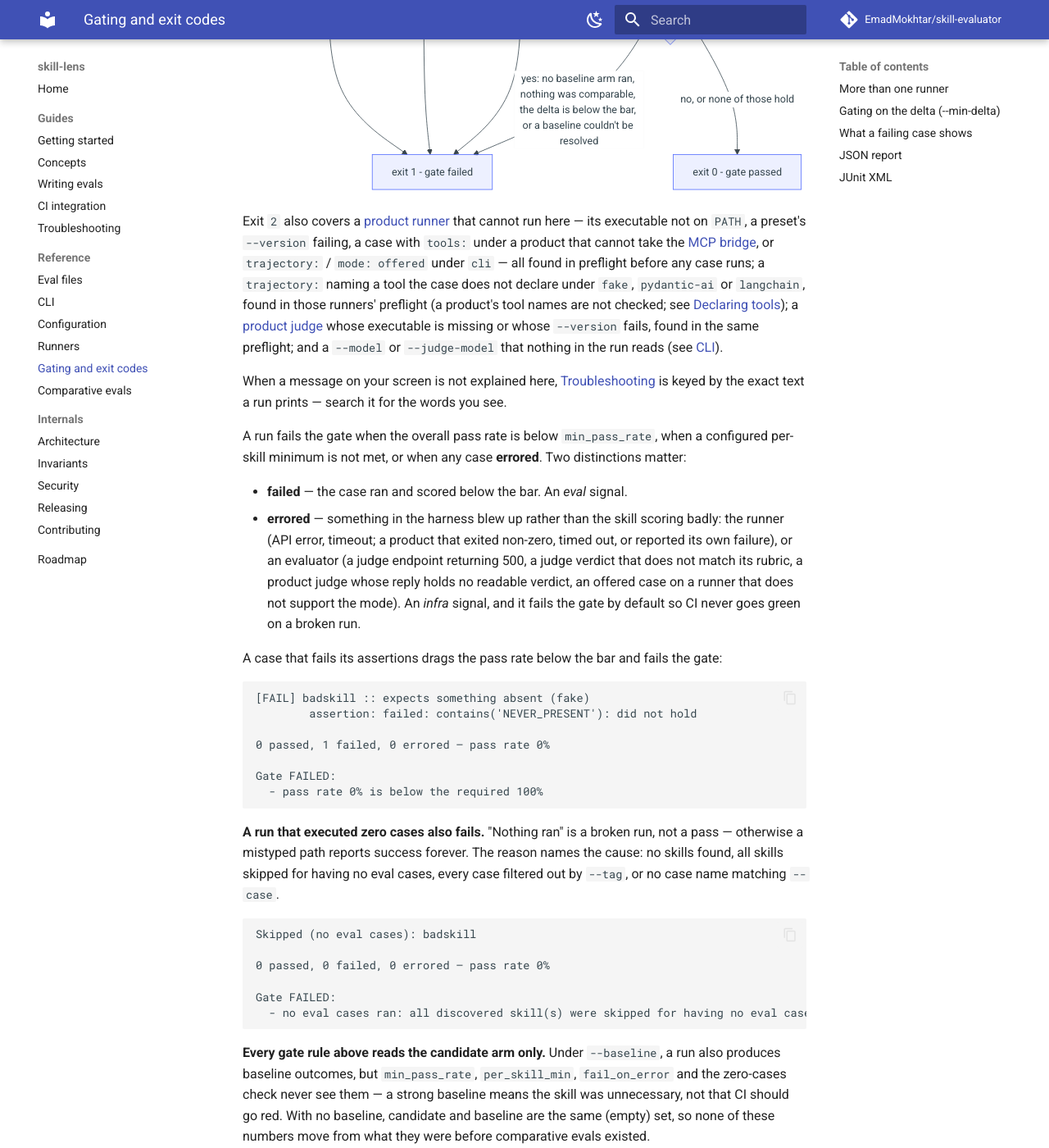
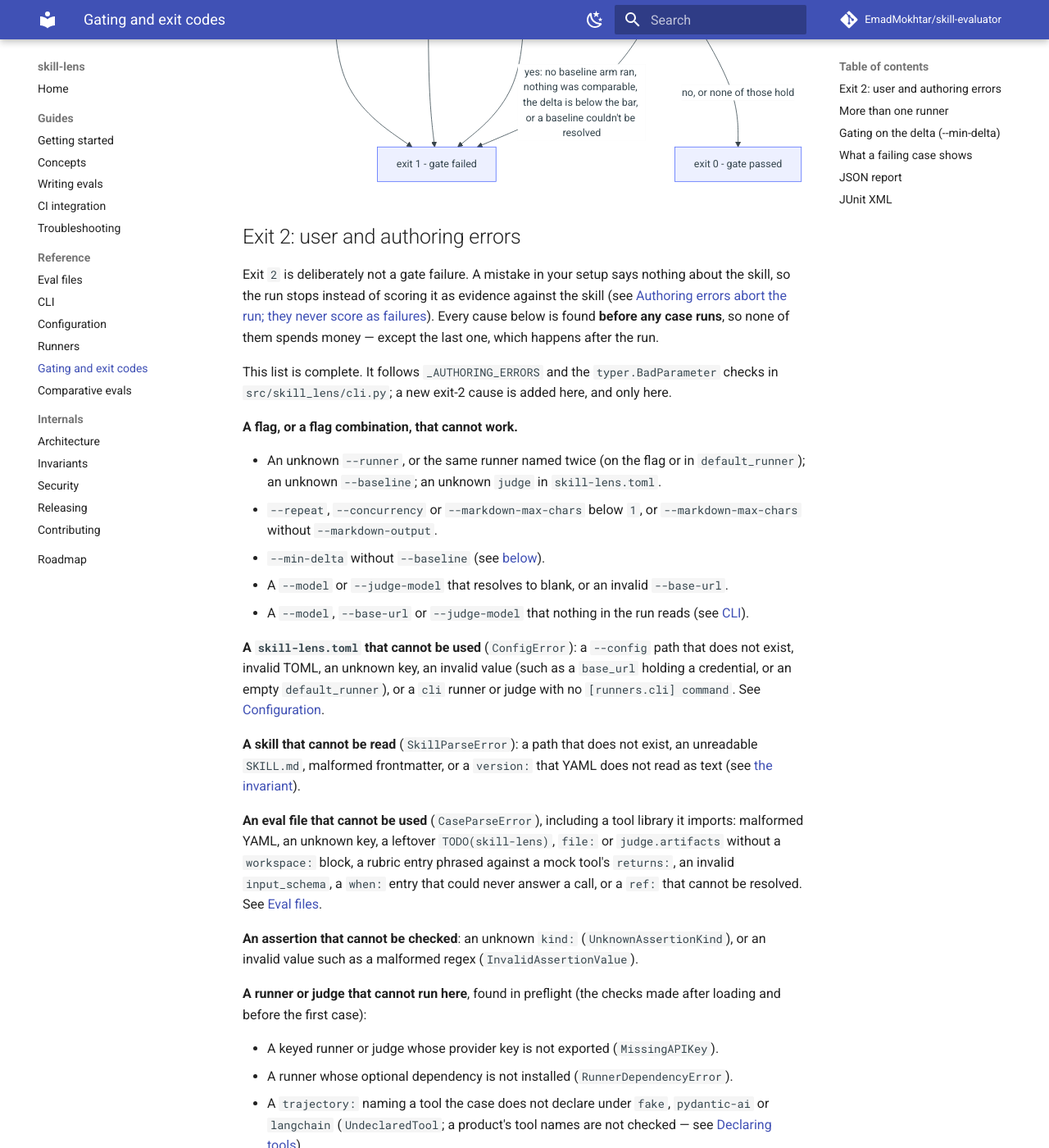
Before and after one commit to EmadMokhtar/skill-evaluator, an MkDocs documentation site: the page built from docs/gating.md, in a window 1280 px wide and 1400 px high, scrolled down 1778 px. Shown: the whole window at 82% size. Built offline with MkDocs 1.6.1 and Material for MkDocs 9.7.7, drawn with Linux system fonts in a browser that asks for light colours; comment, search, counter and statistics services are not loaded; some of the changed text lies outside the part shown.

Commit message:
docs: make gating.md the single owner of the exit-code contract
The exit codes were listed on five pages, and the lists had drifted.
None of them named script_sandbox = "required" with no backend as an
exit-2 cause. gating.md now holds the only complete exit-2 list, built
from _AUTHORING_ERRORS and the BadParameter checks in cli.py. The other
pages summarise the codes in a sentence and link to it. The docs review
instructions record this ownership rule.

Closes #68

Co-Authored-By: Claude Opus 5.5 <noreply@anthropic.com>

````diff
--- a/docs/gating.md
+++ b/docs/gating.md
@@ -1,17 +1,18 @@
 # Gating and exit codes
 
-Exit codes are the CI contract:
+Exit codes are the CI contract. This page is where they are defined; every other page
+summarises them and links here.
 
 | Code | Meaning |
 | --- | --- |
 | `0` | Gate passed |
-| `1` | Gate failed |
-| `2` | User or authoring error (bad path, malformed YAML, unknown assertion kind) |
+| `1` | Gate failed — including a run in which [no case ran at all](troubleshooting.md#no-eval-cases-ran) |
+| `2` | User or authoring error — something in your files, flags or environment is wrong, so nothing was measured. [Every cause is listed below](#exit-2-user-and-authoring-errors). |
 
 ```mermaid
 flowchart TD
-    START["skill-lens run"] --> AUTH{"Are your files and flags valid?"}
-    AUTH -->|"no: unknown assertion kind, bad regex, unfilled TODO, a product that cannot run here"| E2["exit 2 - fix your own files"]
+    START["skill-lens run"] --> AUTH{"Are your files, flags and environment valid?"}
+    AUTH -->|"no: any cause in the exit 2 list"| E2["exit 2 - fix your own setup"]
     AUTH -->|yes| RAN{"Did any candidate case run?"}
     RAN -->|"no: no skills, no cases, --tag or --case matched nothing"| E1["exit 1 - gate failed"]
     RAN -->|yes| ERR{"Did any candidate case error?"}
@@ -23,16 +24,75 @@ flowchart TD
     DELTA -->|"no, or none of those hold"| E0["exit 0 - gate passed"]
 ```
 
-Exit `2` also covers a [product runner](runners.md#product-runners) that cannot run here —
-its executable not on `PATH`, a preset's `--version` failing, a case with `tools:` under a
-product that cannot take the [MCP bridge](runners.md#mock-tools-under-a-product), or
-`trajectory:` / `mode: offered` under `cli` — all found in preflight before any case runs;
-a `trajectory:` naming a tool the case does not declare under `fake`, `pydantic-ai` or
-`langchain`, found in those runners' preflight (a product's tool names are not checked; see
-[Declaring tools](runners.md#declaring-tools-and-scoring-the-trajectory));
-a [product judge](runners.md#judging-with-a-product) whose executable is missing or whose
-`--version` fails, found in the same preflight; and a `--model` or `--judge-model` that
-nothing in the run reads (see [CLI](cli.md#run)).
+## Exit 2: user and authoring errors
+
+Exit `2` is deliberately not a gate failure. A mistake in your setup says nothing about the
+skill, so the run stops instead of scoring it as evidence against the skill (see
+[Authoring errors abort the run; they never score as failures](invariants.md#authoring-errors-abort-the-run-they-never-score-as-failures)).
+Every cause below is found **before any case runs**, so none of them spends money — except
+the last one, which happens after the run.
+
+This list is complete. It follows `_AUTHORING_ERRORS` and the `typer.BadParameter` checks in
+`src/skill_lens/cli.py`; a new exit-2 cause is added here, and only here.
+
+**A flag, or a flag combination, that cannot work.**
+
+- An unknown `--runner`, or the same runner named twice (on the flag or in
+  `default_runner`); an unknown `--baseline`; an unknown `judge` in `skill-lens.toml`.
+- `--repeat`, `--concurrency` or `--markdown-max-chars` below `1`, or
+  `--markdown-max-chars` without `--markdown-output`.
+- `--min-delta` without `--baseline` (see [below](#gating-on-the-delta-min-delta)).
+- A `--model` or `--judge-model` that resolves to blank, or an invalid `--base-url`.
+- A `--model`, `--base-url` or `--judge-model` that nothing in the run reads (see
+  [CLI](cli.md#run)).
+
+**A `skill-lens.toml` that cannot be used** (`ConfigError`): a `--config` path that does not
+exist, invalid TOML, an unknown key, an invalid value (such as a `base_url` holding a
+credential, or an empty `default_runner`), or a `cli` runner or judge with no
+`[runners.cli] command`. See [Configuration](configuration.md).
+
+**A skill that cannot be read** (`SkillParseError`): a path that does not exist, an
+unreadable `SKILL.md`, malformed frontmatter, or a `version:` that YAML does not read as text
+(see [the invariant](invariants.md#a-version-that-yaml-does-not-parse-as-a-string-is-an-authoring-error)).
+
+**An eval file that cannot be used** (`CaseParseError`), including a tool library it
+imports: malformed YAML, an unknown key, a leftover `TODO(skill-lens)`, `file:` or
+`judge.artifacts` without a `workspace:` block, a rubric entry phrased against a mock
+tool's `returns:`, an invalid `input_schema`, a `when:` entry that could never answer a
+call, or a `ref:` that cannot be resolved. See [Eval files](eval-files.md).
+
+**An assertion that cannot be checked**: an unknown `kind:` (`UnknownAssertionKind`), or an
+invalid value such as a malformed regex (`InvalidAssertionValue`).
+
+**A runner or judge that cannot run here**, found in preflight (the checks made after
+loading and before the first case):
+
+- A keyed runner or judge whose provider key is not exported (`MissingAPIKey`).
+- A runner whose optional dependency is not installed (`RunnerDependencyError`).
+- A `trajectory:` naming a tool the case does not declare under `fake`, `pydantic-ai` or
+  `langchain` (`UndeclaredTool`; a product's tool names are not checked — see
+  [Declaring tools](runners.md#declaring-tools-and-scoring-the-trajectory)).
+- A `base_url` for a provider that takes no endpoint (`UnsupportedBaseURL`).
+- A [product runner](runners.md#product-runners) or
+  [product judge](runners.md#judging-with-a-product) that cannot run here
+  (`ProductSetupError`): its executable not on `PATH`, a preset's `--version` failing, a
+  skill name that cannot be a directory name, a case with `tools:` under a product that
+  cannot take the [MCP bridge](runners.md#mock-tools-under-a-product), `trajectory:` or
+  `mode: offered` under `cli`, the bridge failing its start-up check, `--available-tools`
+  in `[runners.copilot]` while a case declares `tools:`, or a tool-selection flag in a
+  product judge's `args`.
+
+**Bundled scripts turned on but unable to run** (`ScriptSetupError`): a script's
+interpreter is not on `PATH`, or `script_sandbox = "required"` and no sandbox backend works.
+See [Security](security.md).
+
+**A report that cannot be written.** A `--json-output`, `--junit-output` or
+`--markdown-output` file that cannot be written exits `2` — but only when the gate itself
+passed. A failing gate stays `1`, so a write problem never hides a red run.
+
+The other commands use the same code for the same kind of problem: `list` exits `2` on a
+skill or eval file that cannot be read, `init` on a file it cannot read or write, and
+`mcp-import` on a listing it cannot read or parse.
 
 When a message on your screen is not explained here, [Troubleshooting](troubleshooting.md)
 is keyed by the exact text a run prints — search it for the words you see.
````
Also changed, not shown: README.md (+1 -1 lines), docs/concepts.md (+5 -8 lines), docs/getting-started.md (+3 -2 lines), docs/troubleshooting.md (+5 -7 lines), .github/instructions/docs.instructions.md.
